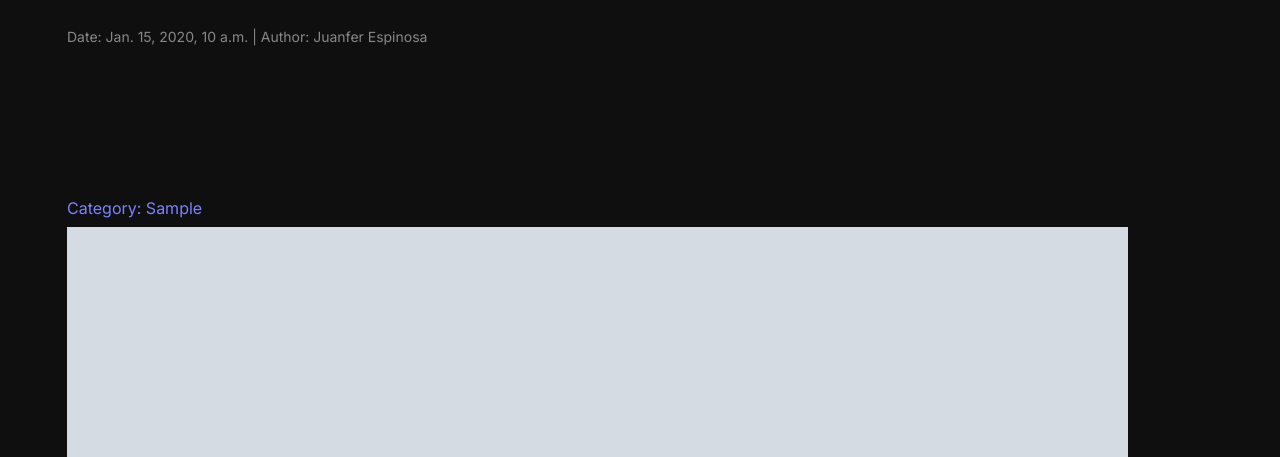
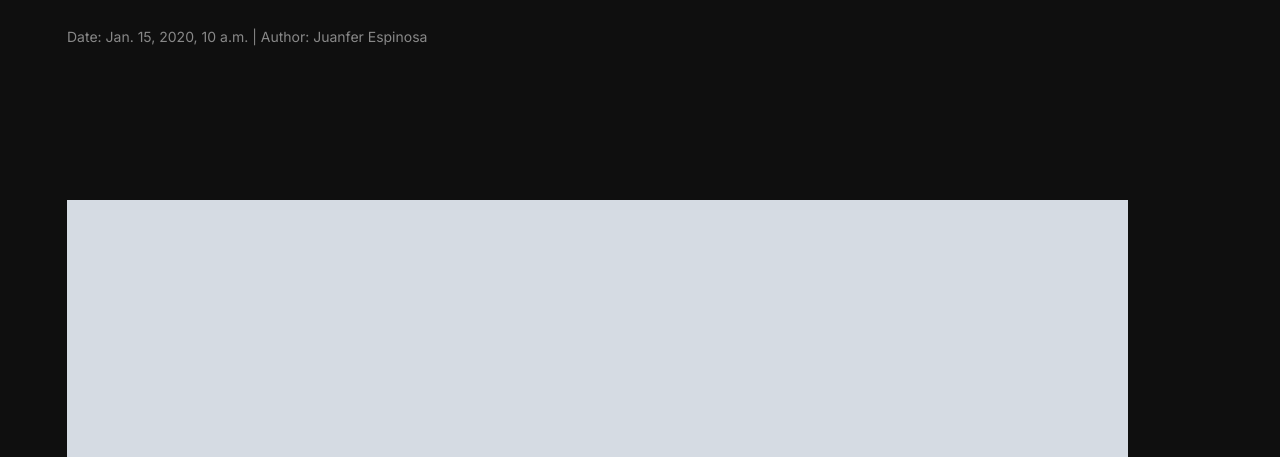
Before and after one commit to juanferEspinosa/blog, a Django app: page /blog/sample/ in a window 1280 px wide. Shown: the part 226-683 px from the top of the page. Run offline with Django 3.2, Linux system fonts and the light colour scheme; tables that the repository leaves empty hold one stand-in row (values such as "Sample post"); grey boxes marked "Sample" are stand-in pictures; some libraries are stand-ins or nearby versions.

Commit message:
Update blog-details.html

```diff
--- a/templates/blog-details.html
+++ b/templates/blog-details.html
@@ -43,10 +43,11 @@
 
                 <div class="col-md-12">
                     <div class="blog-details-content">
-                        <span class="meta">Category: {{detail_post.category}}</span>
+
                         <div class="img-box">
                             <img src="{{detail_post.image.url}}" alt="Blog">
                             <p>Figure - {{detail_post.image.name}}</p>
+                            <span class="meta">{{detail_post.category}}</span>
                         </div>
 
 
```
